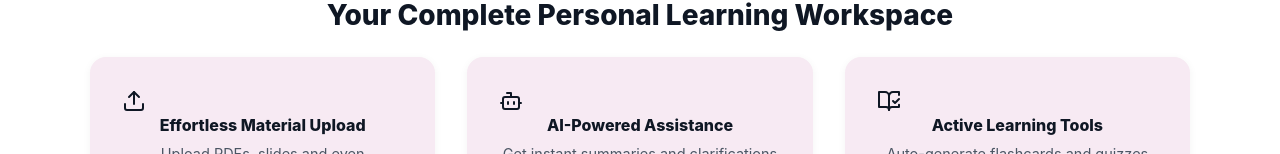
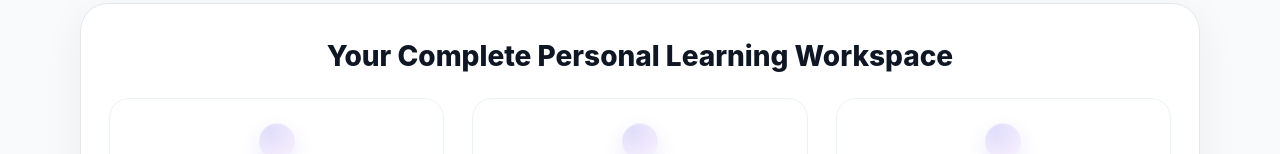
Before and after one commit to NotescapeAi/Notescape, a React (Vite) app in the folder frontend/: page / in a window 1280 px wide. Shown: the part 646-800 px from the top of the page. Built offline with nearby package versions, Linux system fonts and the light colour scheme.

Commit message:
updated feature section of landing page

```diff
--- a/frontend/src/pages/LandingPage.tsx
+++ b/frontend/src/pages/LandingPage.tsx
@@ -79,56 +79,44 @@ useEffect(() => {
           <h2 className="h2 text-center mb-12 fade-in text-4xl font-bold bg-gradient-to-r ">
             Your Complete Personal Learning Workspace
           </h2>
+            <div className="features-grid">
+              <div className="feature-card slide-up">
+                <Upload className="feature-icon fi" />
+                <div className="feature-title">Effortless Material Upload</div>
+                <div className="feature-desc">Upload PDFs, slides and even handwritten notes—organized automatically.</div>
+              </div>
 
-          <div className="features-grid">
-            <div className="feature-card slide-up">
-              <Upload className="feature-icon" />
-              <div className="feature-title">Effortless Material Upload</div>
-              <div className="feature-desc">
-                Upload PDFs, slides and even handwritten notes—organized automatically.
+              <div className="feature-card slide-up">
+                <Bot className="feature-icon fi" />
+                <div className="feature-title">AI-Powered Assistance</div>
+                <div className="feature-desc">Get instant summaries and clarifications from the integrated AI coach.</div>
+              </div>
+
+              <div className="feature-card slide-up">
+                <BookOpenCheck className="feature-icon fi" />
+                <div className="feature-title">Active Learning Tools</div>
+                <div className="feature-desc">Auto-generate flashcards and quizzes with spaced repetition.</div>
+              </div>
+
+              <div className="feature-card slide-up">
+                <Search className="feature-icon fi" />
+                <div className="feature-title">Smart Content Retrieval</div>
+                <div className="feature-desc">Find exactly what you need instantly with context-aware search.</div>
+              </div>
+
+              <div className="feature-card slide-up">
+                <Database className="feature-icon fi" />
+                <div className="feature-title">Centralized Storage</div>
+                <div className="feature-desc">Access all your files, sessions and progress data in one secure space.</div>
+              </div>
+
+              <div className="feature-card slide-up">
+                <LineChart className="feature-icon fi" />
+                <div className="feature-title">Progress Tracking</div>
+                <div className="feature-desc">Identify strengths and gaps with rich analytics and insights.</div>
               </div>
             </div>
 
-            <div className="feature-card slide-up">
-              <Bot className="feature-icon" />
-              <div className="feature-title">AI-Powered Assistance</div>
-              <div className="feature-desc">
-                Get instant summaries and clarifications from the integrated AI coach.
-              </div>
-            </div>
-
-            <div className="feature-card slide-up">
-              <BookOpenCheck className="feature-icon" />
-              <div className="feature-title">Active Learning Tools</div>
-              <div className="feature-desc">
-                Auto-generate flashcards and quizzes with spaced repetition.
-              </div>
-            </div>
-
-            <div className="feature-card slide-up">
-              <Search className="feature-icon" />
-              <div className="feature-title">Smart Content Retrieval</div>
-              <div className="feature-desc">
-                Find exactly what you need instantly with context-aware search.
-              </div>
-            </div>
-
-            <div className="feature-card slide-up">
-              <Database className="feature-icon" />
-              <div className="feature-title">Centralized Storage</div>
-              <div className="feature-desc">
-                Access all your files, sessions and progress data in one secure space.
-              </div>
-            </div>
-
-            <div className="feature-card slide-up">
-              <LineChart className="feature-icon" />
-              <div className="feature-title">Progress Tracking</div>
-              <div className="feature-desc">
-                Identify strengths and gaps with rich analytics and insights.
-              </div>
-            </div>
-          </div>
         </div>
       </section>
 
--- a/frontend/src/pages/landing.css
+++ b/frontend/src/pages/landing.css
@@ -136,11 +136,10 @@ body {
   margin: 0 auto;
 }
 .feature-card{
-  background: #f7eaf3;
+  background: #ffffff;
   border-radius: 1rem;
   padding: 2rem;
   text-align: center;
-  box-shadow: 0 2px 8px rgba(0, 0, 0, 0.05);
   transition: transform 0.2s ease;
 }
 .feature-card:hover{ transform: translateY(-5px); }
@@ -277,3 +276,42 @@ body {
 html {
   scroll-padding-top: calc(var(--nav-height) + var(--nav-gap));
 }
+
+
+/* Panel around features for depth */
+.features { background:#f8fafc; padding:64px 0 72px; }
+.features .container{
+  background:#fff; border:1px solid #e5e7eb; border-radius:28px;
+  padding:32px 28px 40px; box-shadow:0 12px 44px rgba(2,6,23,.06);
+}
+
+/* Cards */
+.features-grid{ gap:28px; max-width:1100px; margin:0 auto; }
+.feature-card{
+  background:#fff; border:1px solid #edf2f7; border-radius:20px;
+  padding:24px 18px; text-align:center;
+  transition: transform .18s ease, box-shadow .22s ease, border-color .18s ease;
+}
+.feature-card:hover{
+  transform: translateY(-4px);
+  box-shadow: 0 18px 42px rgba(2,6,23,.10);
+  border-color:#e2e8f0;
+}
+.feature-title{ font-weight:800; font-size:18px; margin:10px 0 8px; color:#0f172a; }
+.feature-desc { color:#475569; font-size:15px; line-height:1.6; }
+
+/* Icon circle; applied directly to the SVG via class "fi" */
+.fi{
+  /* make the SVG behave like a framed icon */
+  width:26px; height:26px; stroke-width:2.2; color:#4f46e5;
+  display:inline-grid; place-items:center;
+  padding:18px;                 /* creates the circular space */
+  border-radius:9999px;
+  background: radial-gradient(120% 120% at 30% 20%,
+              rgba(79,70,229,.18) 0%,
+              rgba(124,58,237,.10) 60%,
+              rgba(79,70,229,.04) 100%);
+  box-shadow: inset 0 1px 0 rgba(255,255,255,.6), 0 8px 20px rgba(79,70,229,.12);
+  margin:0 auto 16px;
+}
+.feature-card:hover .fi { transform: translateY(-2px) scale(1.02); transition: transform .18s ease; }
```
